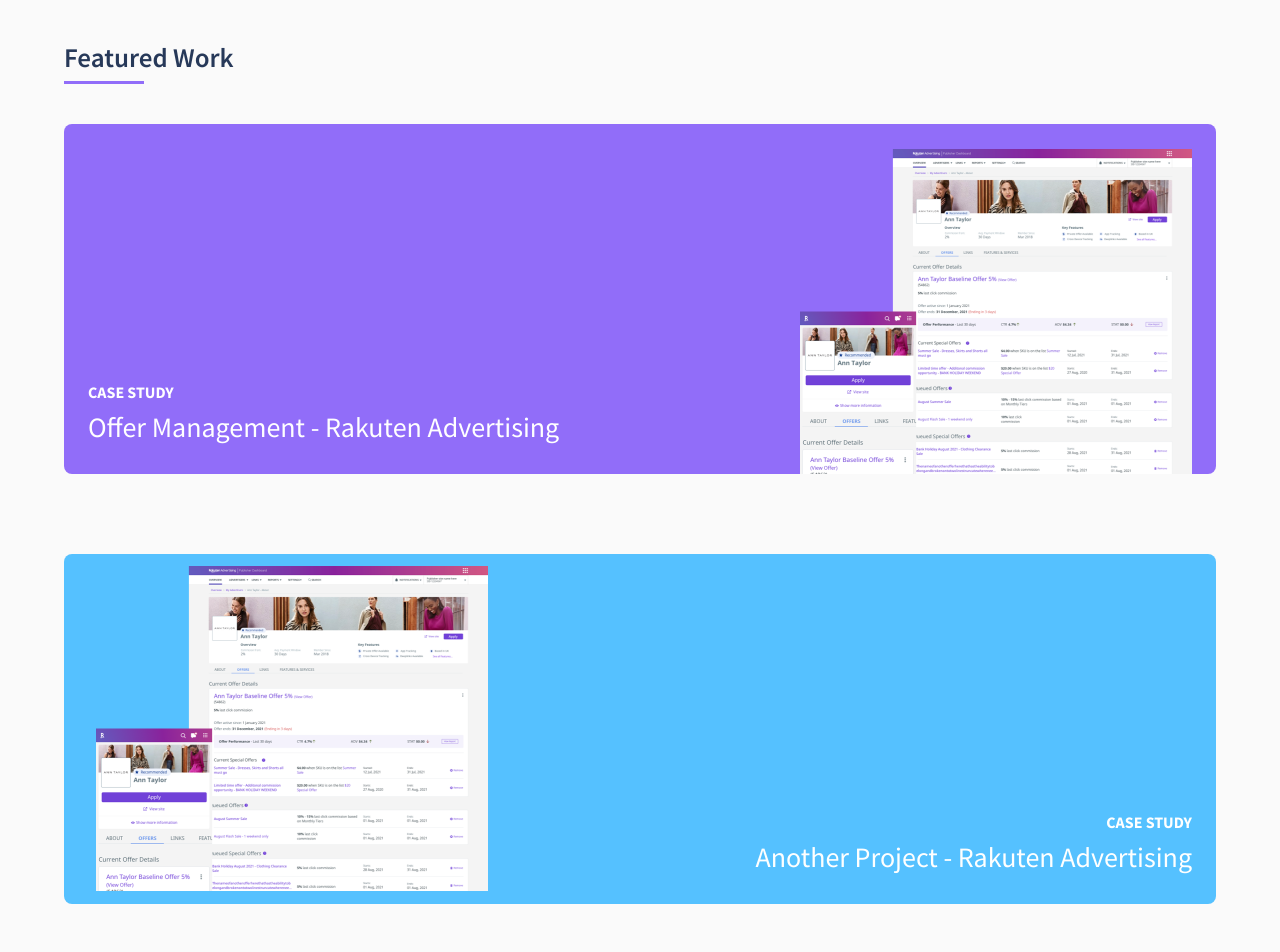
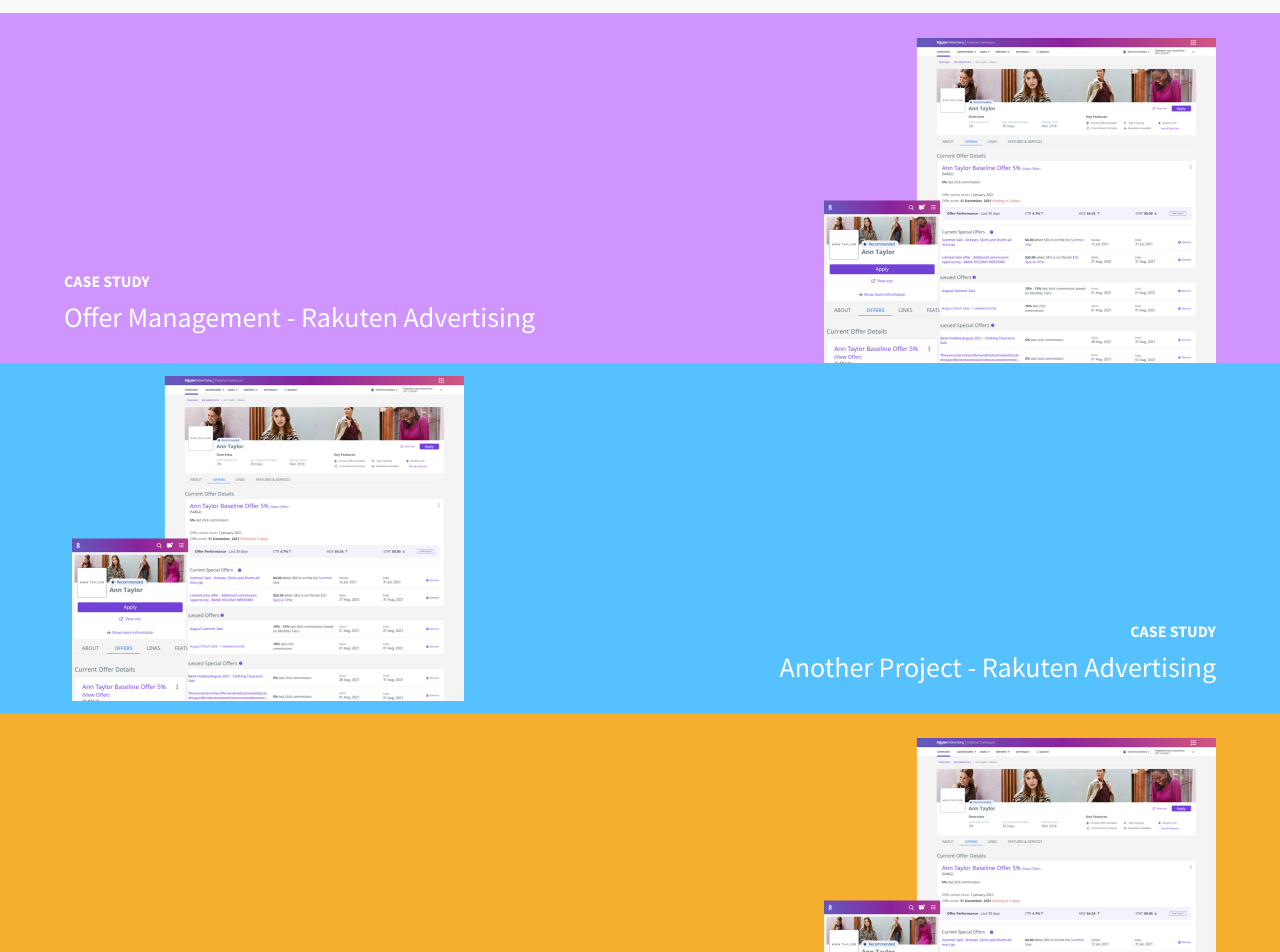
Before and after one commit to tomatronic/portfolio, a Next.js app: page / in a window 1280 px wide. Shown: the part 740-1692 px from the top of the page. Built offline with nearby package versions, Linux system fonts and the light colour scheme.

Commit message:
Tues - Simplified about page, begun evolving home page

```diff
--- a/pages/css/home.module.css
+++ b/pages/css/home.module.css
@@ -56,57 +56,63 @@
     transition: 0.3s;
 }
 
+.cs1 {
+    background-color: #d094ff;
+ }
+
+ .cs2 {
+    background-color: #55C1FF;
+ }
+
+ .cs3 {
+    background-color: #F6AE2D;
+ }
+
 .caseStudy {
     background-image: url("../../public/offerManagementMock.png");
-    background-color: #916DF9;
     height: 350px;
     background-position: 100% 100%;
     background-repeat: no-repeat;
     background-size: auto 325px;
     background-origin: content-box;
-    max-width: 100%;
-    border-radius: 8px;
+    max-width: 1200px;
     padding: 0 24px;
     color: #FFF;
     display: flex;
     justify-content: space-between;
-    margin: 0 0px 80px;
+    margin: 0 auto;
     transition: 0.3s;
 }
 
 .caseStudyRight {
     background-image: url("../../public/offerManagementMock.png");
-    background-color: #55C1FF;
     height: 350px;
     background-position: left;
     background-repeat: no-repeat;
     background-size: auto 325px;
     background-origin: content-box;
-    max-width: 100%;
-    border-radius: 8px;
+    max-width: 1200px;
     padding: 0 24px;
     color: #FFF;
     display: flex;
     justify-content: flex-end;
-    margin: 0 0px 80px;
+    margin: 0 auto;
     transition: 0.3s;
 }
 
 .caseStudy3 {
     background-image: url("../../public/offerManagementMock.png");
-    background-color: #F6AE2D;
     height: 350px;
     background-position: 100% 100%;
     background-repeat: no-repeat;
     background-size: auto 325px;
     background-origin: content-box;
-    max-width: 100%;
-    border-radius: 8px;
+    max-width: 1200px;
     padding: 0 24px;
     color: #FFF;
     display: flex;
     justify-content: space-between;
-    margin: 0 0px 80px;
+    margin: 0 auto;
     transition: 0.3s;
 }
 
--- a/pages/index.js
+++ b/pages/index.js
@@ -44,10 +44,8 @@
         </div>
       </div>
       </div>
-      <div className="mainContainer">
       <a  name="work" id="work" />
-      <div className={styles.section}>
-      <h2 className="underline">Featured Work</h2>
+      <div className={styles.cs1}>
         <Link href="/work/offer-management">
           <a className={styles.csLink}>
           <div className={styles.caseStudy}>
@@ -58,6 +56,8 @@
           </div>
           </a>
         </Link>
+      </div>
+      <div className={styles.cs2}>
         <Link href="/">
           <a className={styles.csLink} href="#">
           <div className={styles.caseStudyRight}>
@@ -68,6 +68,8 @@
           </div>
           </a>
         </Link>
+        </div>
+        <div className={styles.cs3}>
         <Link href="/">
           <a className={styles.csLink} href="#">
           <div className={styles.caseStudy3}>
@@ -79,7 +81,6 @@
           </a>
         </Link>
       </div>
-    </div>
     <Footer />
     </>
   }
--- a/styles.css
+++ b/styles.css
@@ -149,6 +149,16 @@
       align-items: center;
    }
 
+   .reverse-row-top {
+      display: flex;
+      flex-direction: row-reverse;
+      flex-wrap: wrap;
+      width: 100%;
+      column-gap: 160px;
+      margin: 0;
+      align-items: flex-start;
+   }
+
    .top-row {
       display: flex;
       flex-direction: row-reverse;
```
Also changed, not shown: pages/about.js (+4 -5 lines), pages/css/about.module.css (+8 -1 lines).
